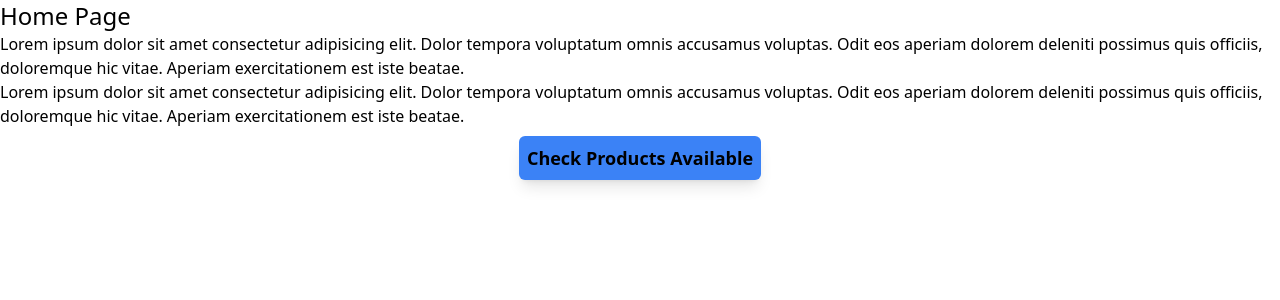
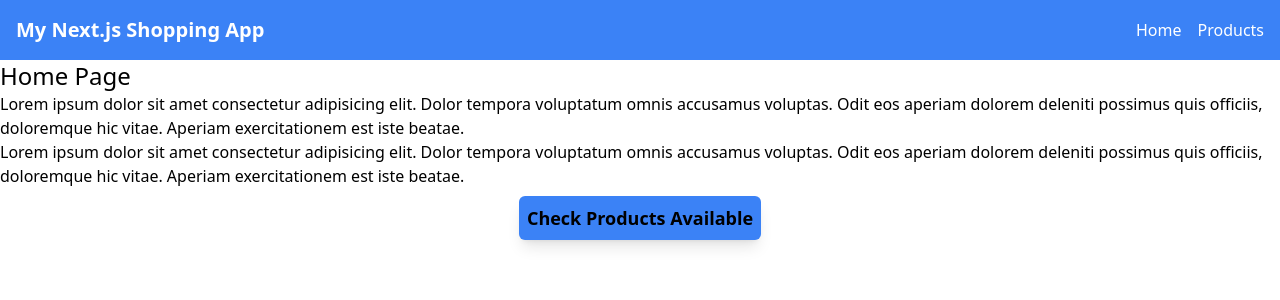
Before and after one commit to alan-thomas-shaji/product-listing, a Next.js app: page / in a window 1280 px wide. Shown: the top 300 px of the page. Built offline with nearby package versions, Linux system fonts and the light colour scheme.

Commit message:
Added layout, navbar, modified some code in details page

```diff
--- /dev/null
+++ b/src/components/Layout.js
@@ -0,0 +1,12 @@
+import Navbar from "./Navbar";
+
+const Layout = ({ children }) => {
+  return (
+    <div>
+        <Navbar />
+        { children }
+    </div>
+  );
+}
+
+export default Layout
--- /dev/null
+++ b/src/components/Navbar.js
@@ -0,0 +1,27 @@
+import Link from "next/link"
+
+const Navbar = () => {
+  return (
+    <nav className="py-4 bg-blue-500">
+      <div className="container mx-auto flex justify-between items-center px-4">
+        <div>
+          <Link href="/">
+            <div className="text-white font-bold text-xl">
+              My Next.js Shopping App
+            </div>
+          </Link>
+        </div>
+        <div className="flex">
+          <Link href="/">
+            <div className="hover:text-gray-300 text-white mr-4">Home</div>
+          </Link>
+          <Link href="/products">
+            <div className="hover:text-gray-300 text-white">Products</div>
+          </Link>
+        </div>
+      </div>
+    </nav>
+  );
+}
+
+export default Navbar
--- a/src/components/ProductCard.js
+++ b/src/components/ProductCard.js
@@ -9,9 +9,9 @@ const ProductCard = ({title, price, description, imageLink}) => {
           {description.substring(0, 100)}
           <span className="px-2 text-blue-600 font-bold">...Know more</span>
         </p>
-        <p className="text-blue-700 mb-2 text-2xl font-bold">
-          &#36; {price}
-        </p>
+        <div>
+          <p className="text-blue-700 mb-2 text-2xl font-bold">&#36; {price}</p>
+        </div>
       </div>
     </div>
   );
--- a/src/pages/_app.js
+++ b/src/pages/_app.js
@@ -1,5 +1,10 @@
 import '@/styles/globals.css'
+import Layout from '@/components/Layout'
 
 export default function App({ Component, pageProps }) {
-  return <Component {...pageProps} />
+  return (
+    <Layout>
+      <Component {...pageProps} />
+    </Layout>
+  );
 }
--- a/src/pages/products/[id].js
+++ b/src/pages/products/[id].js
@@ -1,3 +1,5 @@
+import Head from "next/head";
+
 export const getStaticPaths = async () => {
     const response = await fetch("https://api.escuelajs.co/api/v1/products");
     const data = await response.json();
@@ -31,11 +33,37 @@ export const getStaticProps = async (context) => {
 const Deatils = ({product}) => {
   return (
     <div>
-        <div className="heading">
-            <h1 className="text-xl">{product.title}</h1>
+      <Head>
+        <title>
+          {product.title} in {product.category.name}
+        </title>
+      </Head>
+      <div className="img-container flex justify-center shadow-lg">
+        <img src={product.images[0]} alt={product.title} />
+      </div>
+      <div className="heading w-full p-2 border-spacing-2 flex justify-center">
+        <h1 className="text-3xl">{product.title}</h1>
+      </div>
+      <div className="description mt-2 flex justify-center">
+        <p>{product.description}</p>
+      </div>
+      <div className="price mt-2 flex justify-center">
+        <p>${product.price}</p>
+      </div>
+      <div className="images-extra">
+        <div className="">
+          <h1>All Images of the product</h1>
         </div>
+        <div className="img-cont p-1 flex">
+          {product.images.map((image) => (
+            <div key={image} className="image-extra w-4/12">
+              <img src={image} alt={image} />
+            </div>
+          ))}
+        </div>
+      </div>
     </div>
-  )
+  );
 }
 
 export default Deatils
--- a/src/pages/products/index.js
+++ b/src/pages/products/index.js
@@ -1,5 +1,6 @@
 import ProductCard from "@/components/ProductCard"
 import Link from "next/link";
+import Head from "next/head";
 
 export async function getStaticProps() {
   const response = await fetch("https://api.escuelajs.co/api/v1/products");
@@ -15,18 +16,21 @@ export async function getStaticProps() {
 const Products = ({products}) => {
   return (
     <div>
-      <div className="text-center">
-        <h1 className="text-3xl font-bold">Products</h1>
-        <div>Searchbar</div>
-      </div>
-      <div className="listing grid grid-cols-2 md:grid-cols-3 lg:grid-cols-4 gap-4">
+      <Head>
+        <title>Store</title>
+      </Head>
+      <div className="listing grid grid-cols-1 md:grid-cols-2 lg:grid-cols-4 gap-4">
         {products?.map((product) => (
-          <Link key={product.id} href={`/products/${product.id}`}>
+          <Link
+            key={product.id}
+            href={`/products/${product.id}`}
+            className="hover:scale-105 duration-150"
+          >
             <ProductCard
               title={product.title}
               price={product.price}
               description={product.description}
-              imageLink={product.images[1]}
+              imageLink={product.images[0]}
             />
           </Link>
         ))}
```
